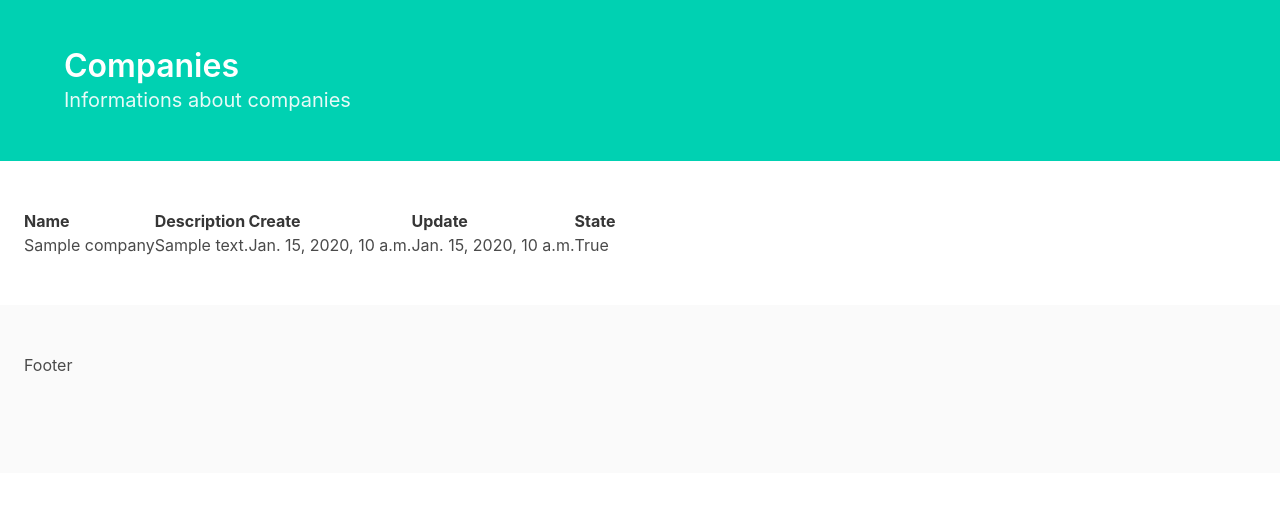
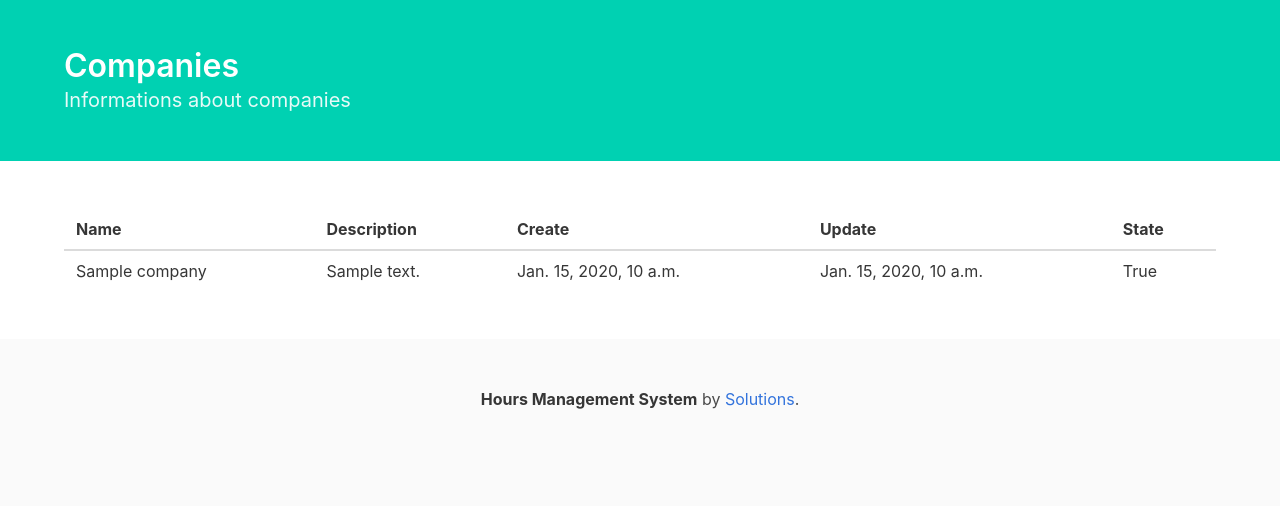
Before and after one commit to fbrump/houres-manager-system, a Django app: page /companies/ in a window 1280 px wide. Shown: the part 52-558 px from the top of the page. Run offline with Django 3.2, Linux system fonts and the light colour scheme; tables that the repository leaves empty hold one stand-in row (values such as "Sample post").

Commit message:
Added table inside container div and footer too.

```diff
--- a/hoursManagementSystem/company/templates/company/index.html
+++ b/hoursManagementSystem/company/templates/company/index.html
@@ -13,7 +13,8 @@
   </div>
 </section>
 <section class="section">
-    <table>
+    <div class="container">
+        <table class="table is-striped is-hoverable is-fullwidth">
             <thead>
                 <tr>
                     <th>Name</th>
@@ -35,5 +36,6 @@
                 {% endfor %}
             </tbody>
         </table>
-</section>
+    </div>
+</div>
 {% endblock content %}
--- a/hoursManagementSystem/templates/base.html
+++ b/hoursManagementSystem/templates/base.html
@@ -23,7 +23,13 @@
             {% block content %} {% endblock content %}
         </section>
         <footer class="footer">
-            <p>Footer</p>
+            <div class="container">
+                <div class="content has-text-centered">
+                    <p>
+                        <strong>Hours Management System</strong> by <a href="#solutions">Solutions</a>.
+                    </p>
+                </div>
+            </div>
         </footer>
     </div>
 </body>
```
Lines whose indentation alone changed are shown as unchanged.
